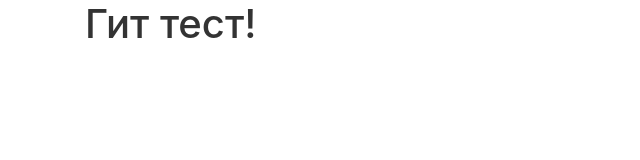
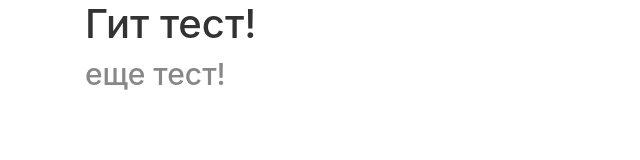
Before and after one commit to hodgyalice/gittest, a plain HTML site: page index.html in a window 1280 px wide. Shown: the whole page, without its empty margins (0-640 px from the left). Drawn offline with nearby package versions, Linux system fonts and the light colour scheme; files that its build step writes are made by us from their sources.

Commit message:
add test section

```diff
--- a/index.html
+++ b/index.html
@@ -17,5 +17,15 @@
 			</div>
 		</div>
 	</section>
+
+	<section class="testSection">
+		<div class="container">
+			<div class="row">
+				<div class="col-12">
+					<h3>еще тест!</h3>
+				</div>
+			</div>
+		</div>
+	</section>
 </body>
 </html>
--- a/style.css
+++ b/style.css
@@ -6,3 +6,7 @@
 .firstScreen h1 {
 	color: #333;
 }
+.testSection h3 {
+	color: #888;
+	font-size: 30px;
+}
```
